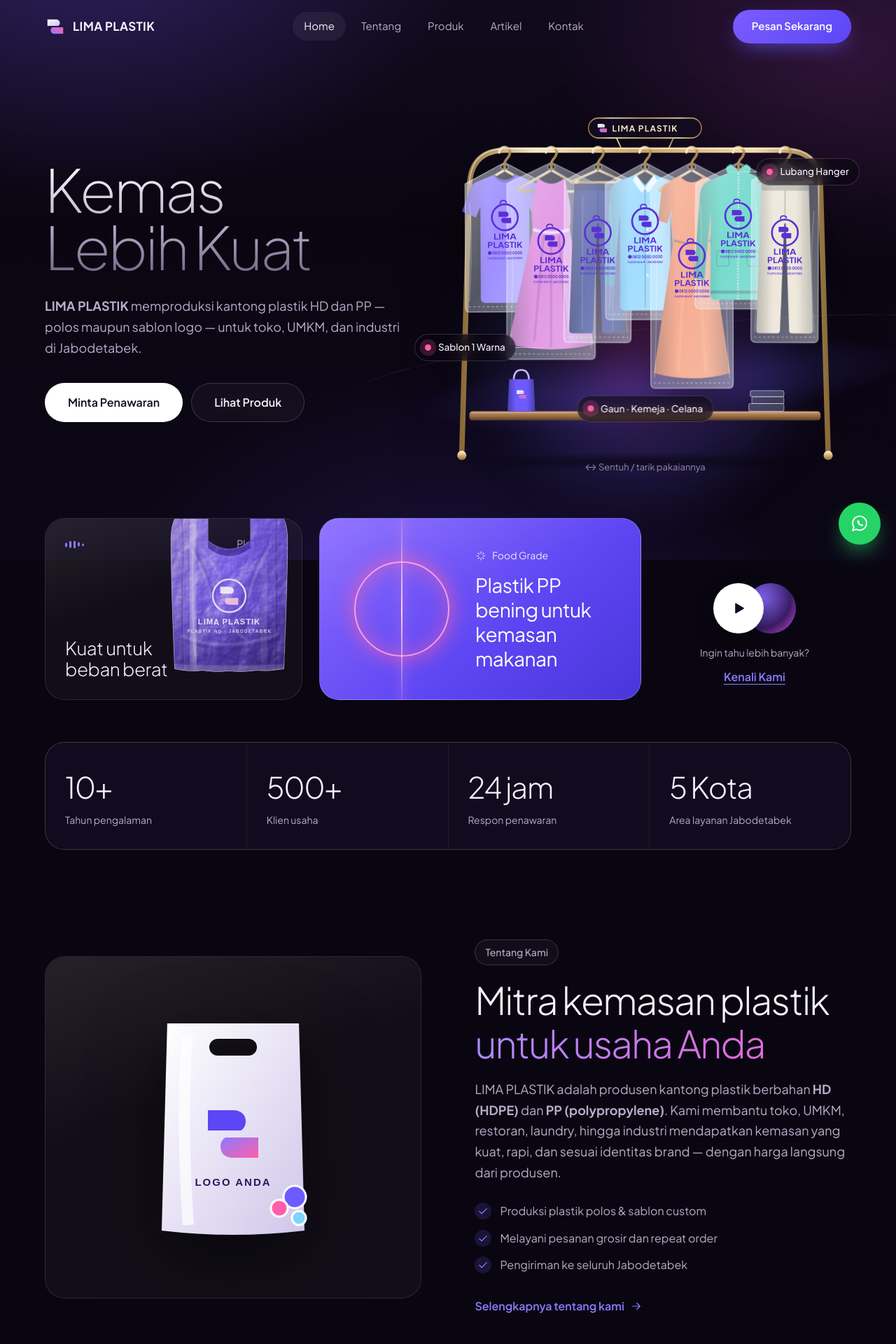
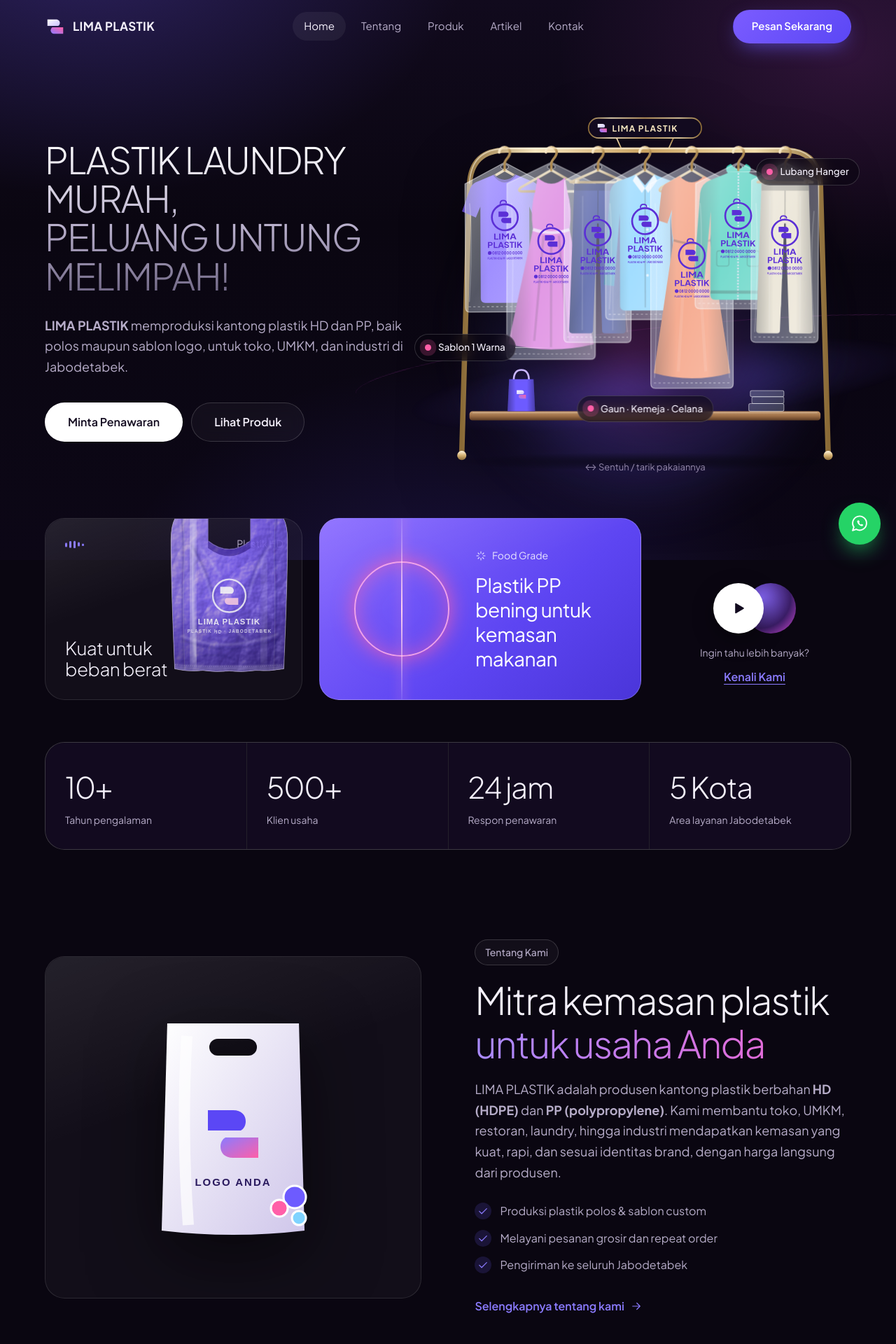
Before and after one commit to dyahayudr/sonindografika, a Node server app: page / in a window 1280 px wide. Shown: the top 1920 px of the page at 70% size. Run offline with Node 20, Linux system fonts and the light colour scheme; some libraries are stand-ins or nearby versions.

Commit message:
Slogan baru & hapus garis (—) dari kalimat
Slogan: 'PLASTIK LAUNDRY MURAH, PELUANG UNTUNG MELIMPAH!' jadi judul hero, site.tagline, dan schema slogan. 19 em dash di kalimat diganti koma/titik dua/kurung; rentang angka tetap.

Co-Authored-By: Claude Opus 5.5 <noreply@anthropic.com>

```diff
--- a/data/products.js
+++ b/data/products.js
@@ -30,7 +30,7 @@ const materials = {
     summary:
       'Plastik PP bening, jernih, dan mengkilap sehingga isi kemasan terlihat jelas dan tampak premium. Lebih tahan panas dibanding plastik PE dan umum dipakai sebagai kemasan makanan.',
     advantages: [
-      'Sangat bening dan mengkilap — produk terlihat menarik',
+      'Sangat bening dan mengkilap, produk terlihat menarik',
       'Lebih tahan panas dibanding plastik PE',
       'Tersedia bahan food grade untuk kemasan makanan',
       'Kaku dan rapi, kemasan tidak mudah kusut',
--- a/data/site.js
+++ b/data/site.js
@@ -6,7 +6,7 @@
 
 const site = {
   name: 'LIMA PLASTIK',
-  tagline: 'Produsen Plastik HD & PP untuk Jabodetabek',
+  tagline: 'PLASTIK LAUNDRY MURAH, PELUANG UNTUNG MELIMPAH!',
   // Domain utama (dipakai untuk canonical, sitemap, schema). Bisa ditimpa lewat env SITE_URL.
   url: (process.env.SITE_URL || 'https://sonindografika.com').replace(/\/$/, ''),
   locale: 'id_ID',
--- a/public/css/style.css
+++ b/public/css/style.css
@@ -157,6 +157,8 @@ button { font: inherit; color: inherit; cursor: pointer; }
 .hero-grid { display: grid; grid-template-columns: 1fr 1.15fr; gap: clamp(24px, 4vw, 56px); align-items: center; min-height: 600px; }
 .hero-copy .eyebrow { margin-bottom: 24px; }
 .hero-copy .display { font-size: clamp(52px, 6.6vw, 98px); }
+/* Slogan panjang: lebih kecil & lebih tebal dari judul 2 kata agar tetap terbaca */
+.hero-copy .display.hero-slogan { font-size: clamp(34px, 4.1vw, 60px); font-weight: 300; line-height: 1.05; letter-spacing: -0.03em; }
 .hero-copy .lead { margin: 28px 0 36px; max-width: 40ch; }
 .hero-actions { display: flex; gap: 12px; flex-wrap: wrap; }
 
--- a/server.js
+++ b/server.js
@@ -91,6 +91,7 @@ const orgSchema = {
   '@type': ['Organization', 'LocalBusiness'],
   name: site.name,
   description: 'Produsen kantong plastik HD dan PP, polos maupun sablon custom, untuk area Jabodetabek.',
+  slogan: site.tagline,
   url: site.url,
   logo: site.url + '/img/logo.svg',
   telephone: site.phone,
--- a/views/home.ejs
+++ b/views/home.ejs
@@ -5,8 +5,8 @@
   <div class="container">
     <div class="hero-grid">
       <div class="hero-copy">
-        <h1 id="hero-title" class="display">Kemas<br>Lebih Kuat</h1>
-        <p class="lead"><strong><%= site.name %></strong> memproduksi kantong plastik HD dan PP — polos maupun sablon logo — untuk toko, UMKM, dan industri di Jabodetabek.</p>
+        <h1 id="hero-title" class="display hero-slogan">PLASTIK LAUNDRY MURAH,<br>PELUANG UNTUNG MELIMPAH!</h1>
+        <p class="lead"><strong><%= site.name %></strong> memproduksi kantong plastik HD dan PP, baik polos maupun sablon logo, untuk toko, UMKM, dan industri di Jabodetabek.</p>
         <div class="hero-actions">
           <a class="btn btn-white btn-lg" href="<%= site.whatsappLink() %>" target="_blank" rel="noopener">Minta Penawaran</a>
           <a class="btn btn-ghost btn-lg" href="/produk">Lihat Produk</a>
@@ -62,7 +62,7 @@
     <div class="reveal">
       <span class="eyebrow">Tentang Kami</span>
       <h2 id="about-title" class="h-section" style="margin-top:18px">Mitra kemasan plastik <em>untuk usaha Anda</em></h2>
-      <p class="lead" style="margin-top:20px"><%= site.name %> adalah produsen kantong plastik berbahan <strong>HD (HDPE)</strong> dan <strong>PP (polypropylene)</strong>. Kami membantu toko, UMKM, restoran, laundry, hingga industri mendapatkan kemasan yang kuat, rapi, dan sesuai identitas brand — dengan harga langsung dari produsen.</p>
+      <p class="lead" style="margin-top:20px"><%= site.name %> adalah produsen kantong plastik berbahan <strong>HD (HDPE)</strong> dan <strong>PP (polypropylene)</strong>. Kami membantu toko, UMKM, restoran, laundry, hingga industri mendapatkan kemasan yang kuat, rapi, dan sesuai identitas brand, dengan harga langsung dari produsen.</p>
       <ul class="check-list">
         <li><%- include('partials/icon', { name: 'check' }) %> Produksi plastik polos &amp; sablon custom</li>
         <li><%- include('partials/icon', { name: 'check' }) %> Melayani pesanan grosir dan repeat order</li>
--- a/views/partials/footer.ejs
+++ b/views/partials/footer.ejs
@@ -18,7 +18,7 @@
           <img src="/img/logo.svg" alt="" width="30" height="30" loading="lazy">
           <span><%= site.name %></span>
         </a>
-        <p>Produsen kantong plastik HD &amp; PP — polos maupun sablon custom — untuk usaha di <%= site.areas.join(', ') %>.</p>
+        <p>Produsen kantong plastik HD &amp; PP, baik polos maupun sablon custom, untuk usaha di <%= site.areas.join(', ') %>.</p>
         <ul class="social-row" aria-label="Media sosial">
           <% site.socials.forEach(function (s) { %>
             <li><a href="<%= s.url %>" target="_blank" rel="noopener" aria-label="<%= s.name %>"><%- include('icon', { name: s.icon, s: 18 }) %></a></li>
--- a/views/partials/why-us.ejs
+++ b/views/partials/why-us.ejs
@@ -1,9 +1,9 @@
 <%
 const features = [
   { icon: 'factory', title: 'Langsung dari Produsen', text: 'Diproduksi sendiri tanpa perantara, sehingga harga lebih kompetitif dan kualitas terkontrol.' },
-  { icon: 'shield', title: 'Kualitas Bahan Terjaga', text: 'Bahan HD & PP pilihan dengan ketebalan konsisten — kuat, tidak mudah sobek, dan rapi.' },
+  { icon: 'shield', title: 'Kualitas Bahan Terjaga', text: 'Bahan HD & PP pilihan dengan ketebalan konsisten: kuat, tidak mudah sobek, dan rapi.' },
   { icon: 'palette', title: 'Custom Sablon Logo', text: 'Ukuran, warna, dan sablon logo bisa disesuaikan untuk memperkuat identitas brand Anda.' },
-  { icon: 'truck', title: 'Pengiriman Jabodetabek', text: 'Fokus melayani Jakarta, Bogor, Depok, Tangerang, dan Bekasi — lebih cepat dan hemat ongkir.' },
+  { icon: 'truck', title: 'Pengiriman Jabodetabek', text: 'Fokus melayani Jakarta, Bogor, Depok, Tangerang, dan Bekasi, sehingga lebih cepat dan hemat ongkir.' },
   { icon: 'chat', title: 'Konsultasi Gratis', text: 'Bingung pilih bahan atau ukuran? Tim kami bantu rekomendasikan sesuai produk dan anggaran.' },
   { icon: 'tag', title: 'Harga Transparan', text: 'Penawaran jelas di awal sesuai spesifikasi dan jumlah, tanpa biaya tersembunyi.' },
 ];
--- a/views/produk.ejs
+++ b/views/produk.ejs
@@ -4,7 +4,7 @@
   <div class="container">
     <ol class="breadcrumb" aria-label="Breadcrumb"><li><a href="/">Home</a></li><li aria-current="page">Produk</li></ol>
     <h1 class="display">Produk<br>Kami</h1>
-    <p class="lead">Kantong plastik HD dan PP untuk berbagai kebutuhan usaha — tersedia polos maupun sablon logo custom.</p>
+    <p class="lead">Kantong plastik HD dan PP untuk berbagai kebutuhan usaha, tersedia polos maupun sablon logo custom.</p>
   </div>
 </section>
 
--- a/views/tentang.ejs
+++ b/views/tentang.ejs
@@ -4,7 +4,7 @@
   <div class="container">
     <ol class="breadcrumb" aria-label="Breadcrumb"><li><a href="/">Home</a></li><li aria-current="page">Tentang</li></ol>
     <h1 class="display">Tentang<br>Kami</h1>
-    <p class="lead">Mengenal <%= site.name %> — produsen plastik HD &amp; PP yang tumbuh bersama pelaku usaha di Jabodetabek.</p>
+    <p class="lead">Mengenal <%= site.name %>, produsen plastik HD &amp; PP yang tumbuh bersama pelaku usaha di Jabodetabek.</p>
   </div>
 </section>
 
@@ -16,10 +16,10 @@
     <div class="prose reveal">
       <span class="eyebrow">Profil Perusahaan</span>
       <h2 class="h-section" style="margin:18px 0 24px">Kemasan yang kuat untuk <em>usaha yang terus tumbuh</em></h2>
-      <p><strong><%= site.name %></strong> adalah perusahaan yang bergerak di bidang produksi kantong plastik berbahan <strong>HD (High Density Polyethylene)</strong> dan <strong>PP (Polypropylene)</strong>. Kami hadir untuk menjawab kebutuhan kemasan pelaku usaha — mulai dari toko kelontong, minimarket, UMKM kuliner, butik, laundry, apotek, hingga perusahaan dan industri.</p>
+      <p><strong><%= site.name %></strong> adalah perusahaan yang bergerak di bidang produksi kantong plastik berbahan <strong>HD (High Density Polyethylene)</strong> dan <strong>PP (Polypropylene)</strong>. Kami hadir untuk menjawab kebutuhan kemasan pelaku usaha, mulai dari toko kelontong, minimarket, UMKM kuliner, butik, laundry, apotek, hingga perusahaan dan industri.</p>
       <p>Kami percaya kemasan bukan sekadar pembungkus. Kantong plastik yang kuat menjaga produk tetap aman sampai ke tangan pelanggan, sementara kemasan yang rapi dan bersablon logo membantu brand Anda dikenal lebih luas. Karena itu, setiap produk kami dibuat dengan memperhatikan kualitas bahan, ketebalan yang konsisten, dan hasil cetak yang rapi.</p>
       <p>Sebagai produsen, kami melayani pesanan <strong>plastik polos maupun sablon custom</strong> dengan ukuran, ketebalan, dan warna yang dapat disesuaikan. Proses pemesanan dibuat sederhana: konsultasi, penawaran, persetujuan desain, produksi, lalu pengiriman langsung ke lokasi Anda.</p>
-      <p>Fokus layanan kami adalah wilayah <strong>Jabodetabek — Jakarta, Bogor, Depok, Tangerang, dan Bekasi</strong>. Kedekatan lokasi memungkinkan kami memberikan respon yang lebih cepat, pengiriman yang lebih efisien, serta layanan repeat order yang praktis untuk menjaga stok kemasan Anda tetap aman.</p>
+      <p>Fokus layanan kami adalah wilayah <strong>Jabodetabek (Jakarta, Bogor, Depok, Tangerang, dan Bekasi)</strong>. Kedekatan lokasi memungkinkan kami memberikan respon yang lebih cepat, pengiriman yang lebih efisien, serta layanan repeat order yang praktis untuk menjaga stok kemasan Anda tetap aman.</p>
 
       <ul class="area-list" aria-label="Area layanan">
         <% site.areas.forEach(function (a) { %><li><%- include('partials/icon', { name: 'pin', s: 16 }) %><%= a %></li><% }) %>
```
Also changed, not shown: data/articles.js (+10 -10 lines).
